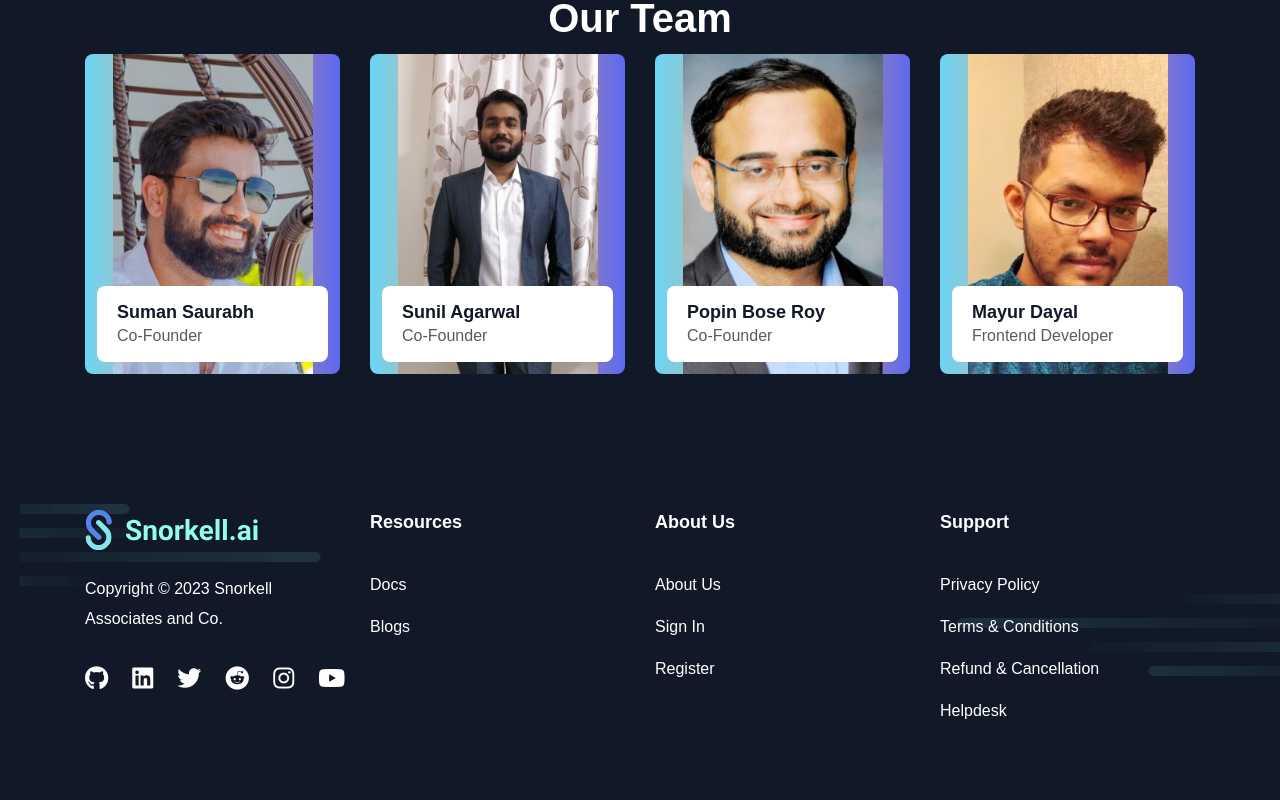
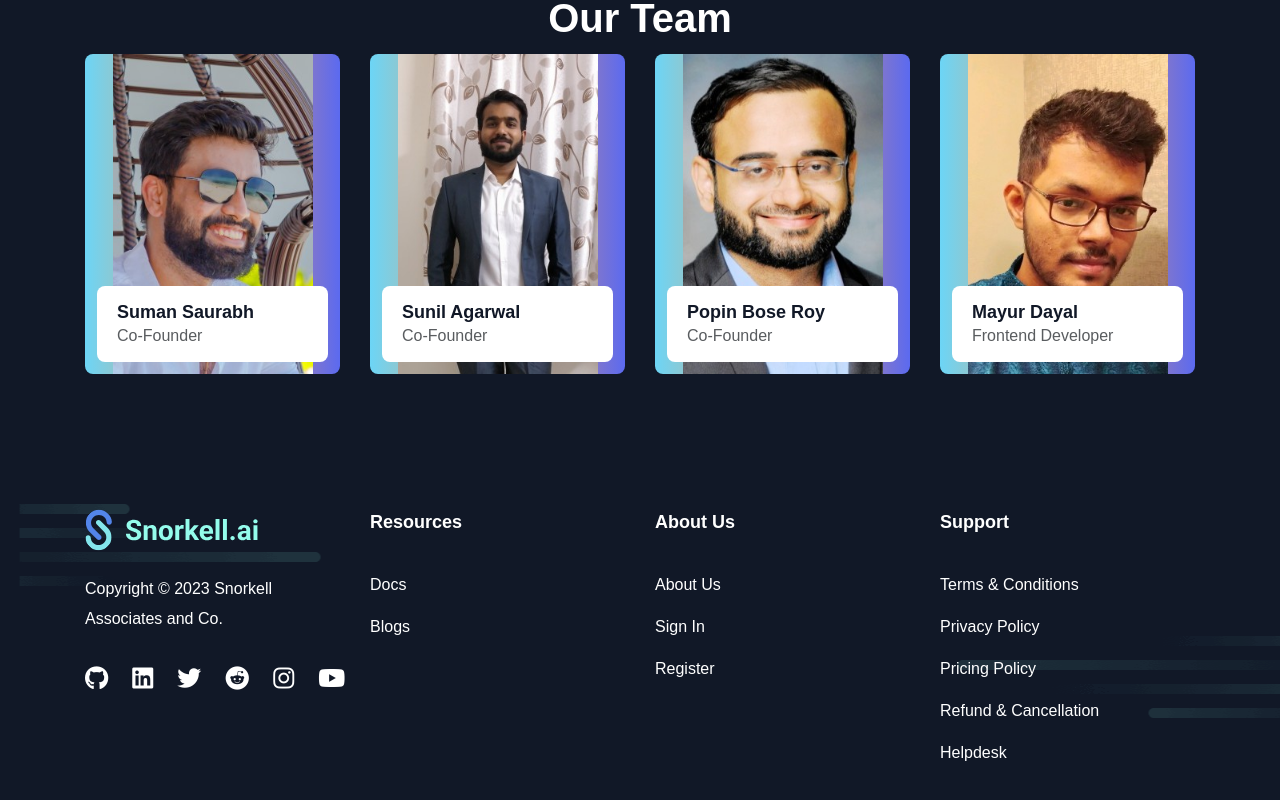
Before and after one commit to SingularityX-ai/penify-landing-page, a Next.js app: page /about-us in a window 1280 px wide. Shown: the part 995-1795 px from the top of the page. Built offline with nearby package versions, Linux system fonts and the light colour scheme.

Commit message:
pricing policy added

```diff
--- a/src/components/container/pricing/PricingOne.tsx
+++ b/src/components/container/pricing/PricingOne.tsx
@@ -2,7 +2,7 @@ import React, { useState, forwardRef, useEffect } from "react";
 import Link from "next/link";
 import { axiosInstance } from "@/config/axiosConfig";
 
-let exchangeRateUSDToINR = 82; // Example static exchange rate
+let exchangeRateUSDToINR = 83; // Example static exchange rate
 
 const PricingOne = forwardRef<HTMLDivElement>(function (_, ref) {
   const [currency, setCurrency] = useState("INR"); // Default currency
--- a/src/components/layout/Footer.tsx
+++ b/src/components/layout/Footer.tsx
@@ -79,15 +79,18 @@ export default function Footer () {
               <h6 className="h5">Support</h6>
               <ul>
                 <li>
+                  <Link href="https://production-gateway.snorkell.ai/api/toc" target="_blank" aria-label="Terms & Conditions">Terms & Conditions</Link>
+                </li>
+                <li>
                   <Link href="https://production-gateway.snorkell.ai/api/privacy-policy" target="_blank" aria-label="Privacy Policy">Privacy Policy</Link>
                 </li>
-
                 <li>
-                  <Link href="https://production-gateway.snorkell.ai/api/toc" target="_blank" aria-label="Terms & Conditions">Terms & Conditions</Link>
+                  <Link href="https://production-gateway.snorkell.ai/api/toc#fees-and-pricing" target="_blank" aria-label="Refund and Cancellation Policy">Pricing Policy</Link>
                 </li>
                 <li>
                   <Link href="https://production-gateway.snorkell.ai/api/refund-policy" target="_blank" aria-label="Refund and Cancellation Policy">Refund & Cancellation</Link>
                 </li>
+
 
                 <li>
                   <Link href="/contact-us" target="_self" aria-label="Helpdesk">Helpdesk </Link>
```
